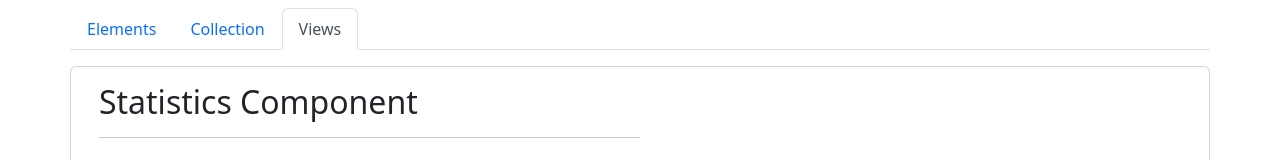
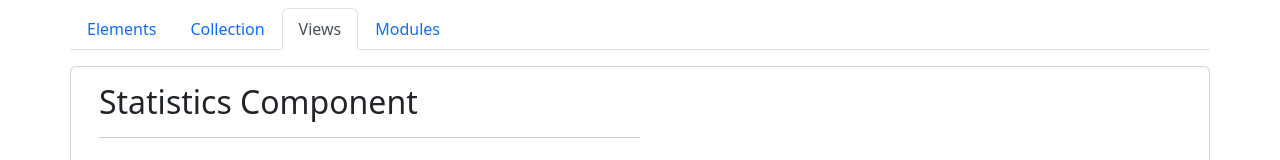
Before and after one commit to saeedd1994/moduleSys, an Angular app: page /views in a window 1280 px wide. Shown: the top 160 px of the page. Built offline with nearby package versions, Linux system fonts and the light colour scheme.

Commit message:
create module nav lazy load

```diff
--- a/src/app/app-routing.module.ts
+++ b/src/app/app-routing.module.ts
@@ -17,6 +17,10 @@ const routes: Routes = [
     loadChildren: () => import('./views/views.module').then(m => m.ViewsModule)
   },
   {
+    path: 'modules',
+    loadChildren: () => import('./mods/mods.module').then(m => m.ModsModule)
+  },
+  {
     path: '',
     component: HomeComponent
   },
--- a/src/app/app.component.html
+++ b/src/app/app.component.html
@@ -9,6 +9,9 @@
       </li>
       <li class="nav-item">
         <a class="nav-link" routerLink="./views" routerLinkActive="active">Views</a>
+      </li>
+      <li class="nav-item">
+        <a class="nav-link" routerLink="./modules" routerLinkActive="active">Modules</a>
       </li>
     </ul>
   </div>
--- a/src/app/mods/mods.module.ts
+++ b/src/app/mods/mods.module.ts
@@ -2,10 +2,13 @@ import { NgModule } from '@angular/core';
 import { CommonModule } from '@angular/common';
 
 import { ModsRoutingModule } from './mods-routing.module';
+import { HomeModsComponent } from './home-mods/home-mods.component';
 
 
 @NgModule({
-  declarations: [],
+  declarations: [
+    HomeModsComponent
+  ],
   imports: [
     CommonModule,
     ModsRoutingModule
```
